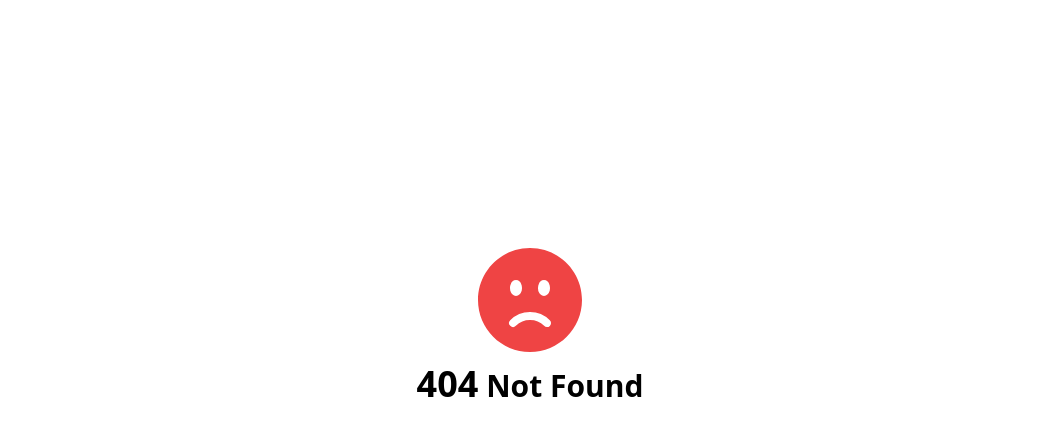
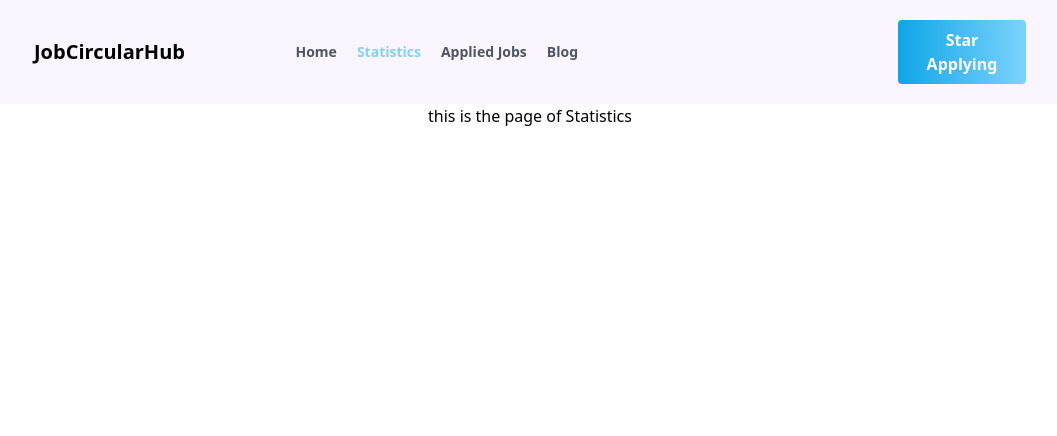
Before and after one commit to programmerasif/Job-hub, a React (Vite) app: page /statistics in a window 1280 px wide. Before the commit this address had no page. Shown: the top 436 px of the page, without its empty margins (110-1167 px from the left). Built offline with nearby package versions, Linux system fonts and the light colour scheme.

Commit message:
allNavigationDone

```diff
--- /dev/null
+++ b/src/components/AppliedJobs/AppliedJobs.jsx
@@ -0,0 +1,11 @@
+import React from 'react';
+
+const AppliedJobs = () => {
+    return (
+        <div>
+            this is the page of Applied Jobs
+        </div>
+    );
+};
+
+export default AppliedJobs;
--- /dev/null
+++ b/src/components/Blog/Blog.jsx
@@ -0,0 +1,12 @@
+import React from 'react';
+
+const Blog = () => {
+    return (
+        <div>
+            this is the page of Blog
+
+        </div>
+    );
+};
+
+export default Blog;
--- a/src/components/Header/Header.jsx
+++ b/src/components/Header/Header.jsx
@@ -1,5 +1,6 @@
 import React, { useState } from 'react';
 import { Bars3Icon,XMarkIcon } from '@heroicons/react/24/solid'
+import { NavLink } from 'react-router-dom';
 
 
 const Header = () => {
@@ -16,10 +17,19 @@ const Header = () => {
                 </div>
                 <div className='lg:flex items-center hidden'>
                     <div className='md:bg-none mr-40 container gap-5 text-sm text-gray-600 font-semibold'>
-                    <h5>Home</h5>
-                    <h5>Statistics</h5>
-                    <h5>Applied Jobs</h5>
-                    <h5>Blog</h5>
+
+                    <NavLink to="/" className={({ isActive }) => isActive ? 'text-sky-300' : 'default:'}>
+                            Home
+                    </NavLink>
+                    <NavLink to="/statistics" className={({ isActive }) => isActive ? 'text-sky-300' : 'default:'}>
+                        Statistics
+                    </NavLink>
+                    <NavLink to="/appliedJobs" className={({ isActive }) => isActive ? 'text-sky-300' : 'default:'}>
+                            Applied Jobs
+                    </NavLink>
+                    <NavLink to="/blog" className={({ isActive }) => isActive ? 'text-sky-300' : 'default:'}>
+                        Blog
+                    </NavLink>
                     </div>
                     <div className='ml-80'>
                         <button className='w-32 btn-primary'>Star Applying</button>
@@ -30,15 +40,23 @@ const Header = () => {
                {/* for mobile */}
                <div onClick={handelHamBurger} className='text-center sm:flex md:hidden'>
                         {
-                            isOpen == true ?<XMarkIcon  className="h-8 w-8 text-red-500 " />: <Bars3Icon  className="h-8 w-8 text-red-500 " />
+                            isOpen == true ?<XMarkIcon  className="h-8 w-8 text-sky-500 " />: <Bars3Icon  className="h-8 w-8 text-sky-500 " />
                         }
                 </div>
 
-                <div className={`gap-2 w-60 flex flex-col lg:hidden absolute left-64 text-start text-sm font-semibold bg-white p-5 ${isOpen ==true ? 'top-16 duration-300': '-top-36 duration-300'}`}>
-                <h5>Home</h5>
-                    <h5>Statistics</h5>
-                    <h5>Applied Jobs</h5>
-                    <h5>Blog</h5>
+                <div className={`gap-2 w-60 flex flex-col lg:hidden absolute left-64 text-start text-sm font-semibold bg-white rounded p-5 ${isOpen ==true ? 'top-16 duration-300': '-top-36 duration-300'}`}>
+                    <NavLink to="/" className={({ isActive }) => isActive ? 'text-sky-300' : 'default:'}>
+                            Home
+                    </NavLink>
+                    <NavLink to="/statistics" className={({ isActive }) => isActive ? 'text-sky-300' : 'default:'}>
+                        Statistics
+                    </NavLink>
+                    <NavLink to="/appliedJobs" className={({ isActive }) => isActive ? 'text-sky-300' : 'default:'}>
+                            Applied Jobs
+                    </NavLink>
+                    <NavLink to="/blog" className={({ isActive }) => isActive ? 'text-sky-300' : 'default:'}>
+                        Blog
+                    </NavLink>
                 </div>
             </nav>
 
--- /dev/null
+++ b/src/components/Statistics/Statistics.jsx
@@ -0,0 +1,11 @@
+import React from 'react';
+
+const Statistics = () => {
+    return (
+        <div>
+            this is the page of Statistics
+        </div>
+    );
+};
+
+export default Statistics;
```
Also changed, not shown: src/main.jsx (+15 -0 lines).
